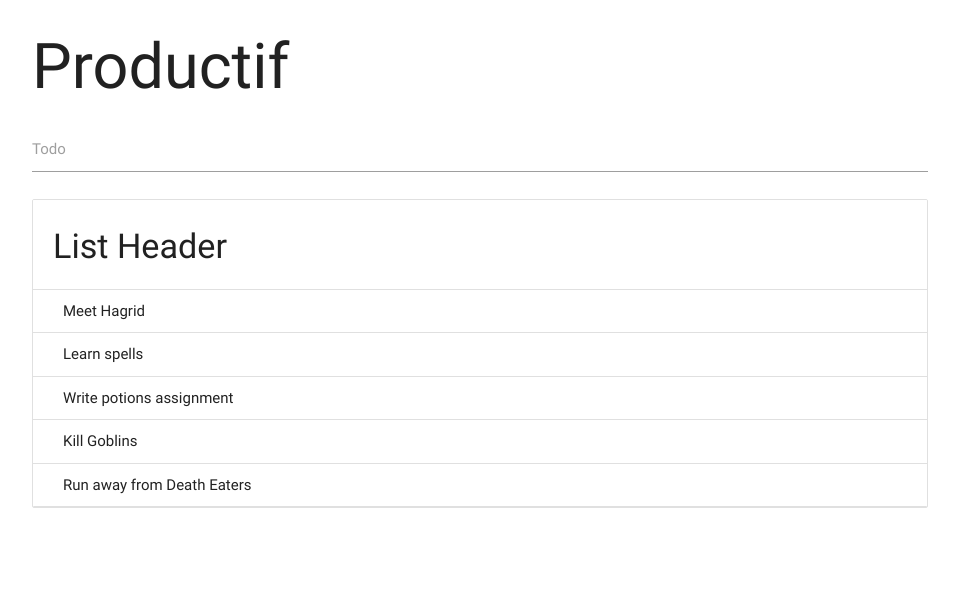
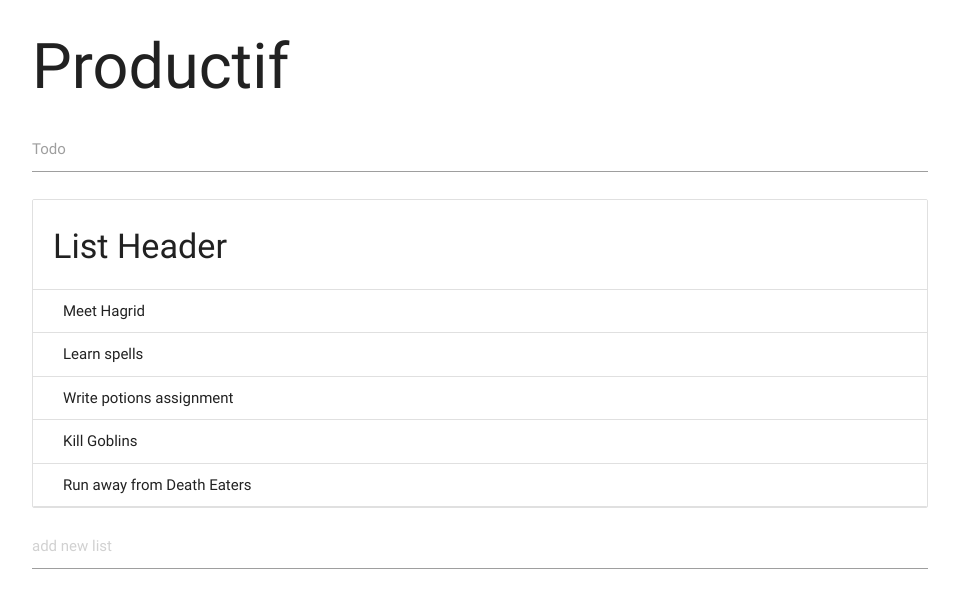
Before and after one commit to AaronBP/productive, an Angular app: page / in a window 1280 px wide. Shown: the top 608 px of the page, without its empty margins (160-1119 px from the left). Built offline with nearby package versions, Linux system fonts and the light colour scheme.

Commit message:
Add new list adds list to array

```diff
--- a/src/app/app.component.html
+++ b/src/app/app.component.html
@@ -2,4 +2,5 @@
   <h1>{{title}}</h1>
   <app-todo-input></app-todo-input>
   <app-list></app-list>
+  <app-list-input></app-list-input>
 </div>
--- a/src/app/app.module.ts
+++ b/src/app/app.module.ts
@@ -7,13 +7,15 @@ import { AppComponent } from './app.component';
 import { ListComponent } from './list.component';
 import { TodoComponent } from './todo.component';
 import { TodoInputComponent } from './todo-input.component';
+import { ListInputComponent } from './list-input.component';
 
 @NgModule({
   declarations: [
     AppComponent,
     ListComponent,
     TodoComponent,
-    TodoInputComponent
+    TodoInputComponent,
+    ListInputComponent
   ],
   imports: [
     BrowserModule,
--- /dev/null
+++ b/src/app/list-input.component.ts
@@ -0,0 +1,22 @@
+import { Component } from '@angular/core';
+import { NgForm } from '@angular/forms'
+import { ListService } from './list.service'
+@Component({
+  selector: 'app-list-input',
+  template: `
+  <form #lf="ngForm" (ngSubmit)="addList(lf)">
+    <input type="text" name="listName" placeholder="add new list" ngModel/>
+  </form>
+  `
+})
+
+export class ListInputComponent {
+  constructor(private listService: ListService) { }
+
+  addList(form: NgForm){
+    var listName = form.value.listName;
+    this.listService.addList({name: listName, todos: []})
+    console.log(listName);
+    form.reset();
+  }
+}
--- a/src/app/list.service.ts
+++ b/src/app/list.service.ts
@@ -9,7 +9,9 @@ export class ListService {
     "Write potions assignment",
     "Kill Goblins",
     "Run away from Death Eaters"
-  ]
+  ];
+
+  lists: [{}] = [{name: "Starter Todo", todos: this.todos}]
 
   getTodos() {
     return this.todos;
@@ -17,6 +19,14 @@ export class ListService {
 
   addTodo(todo) {
     this.todos.push(todo);
-    console.log(this.todos)
+  }
+
+  getLists() {
+    return this.lists;
+  }
+
+  addList(list) {
+    this.lists.push(list);
+    console.log(this.lists)
   }
 }
```
